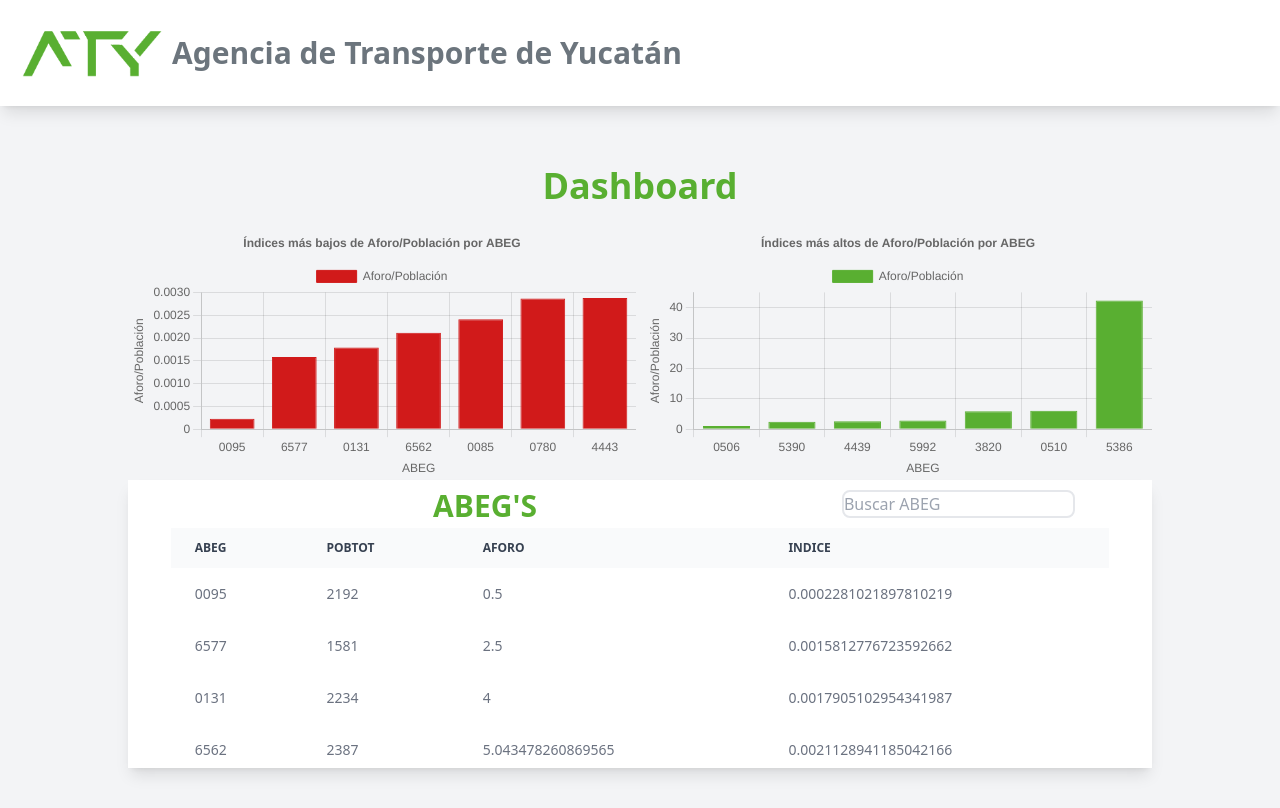
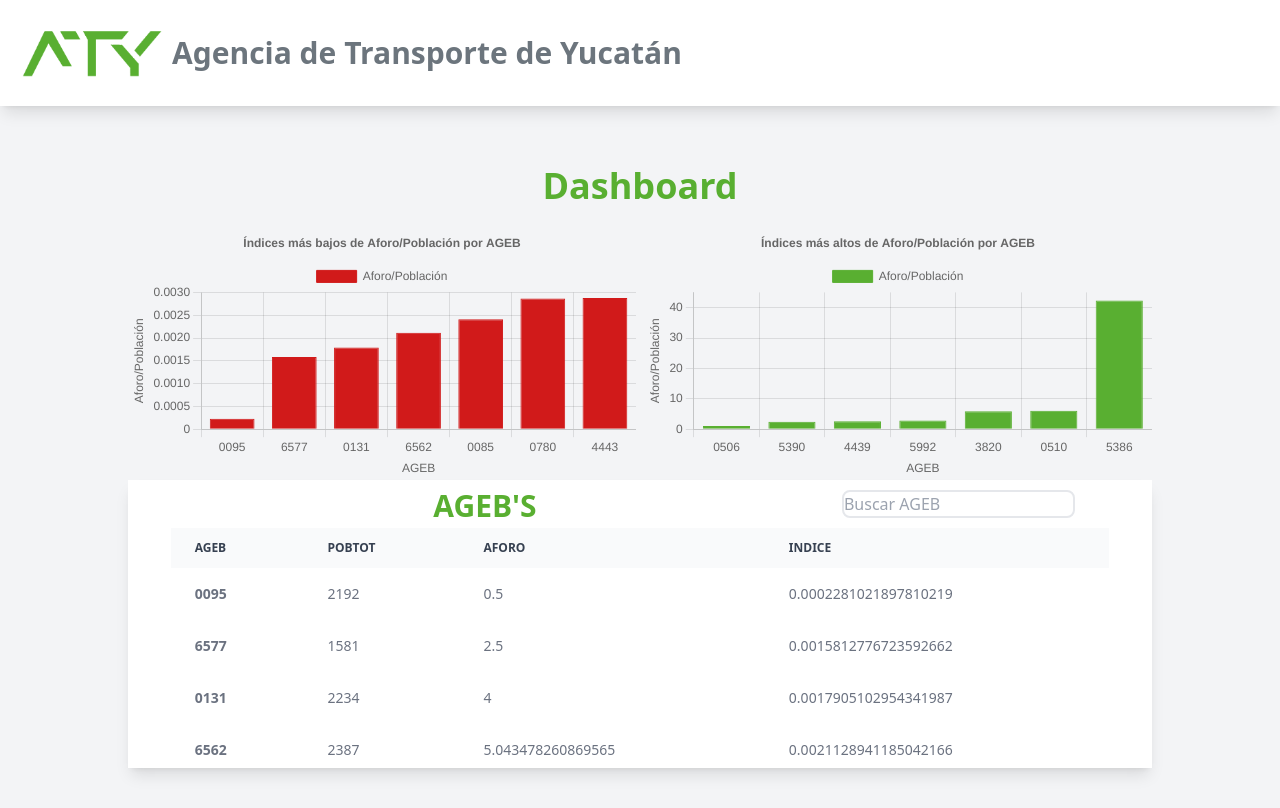
Before and after one commit to devcoso/frontend-hack-ruta-urbana, a React (Vite) app: page / in a window 1280 px wide. Built offline with nearby package versions, Linux system fonts and the light colour scheme.

Commit message:
fix: ABEG to AGEB

```diff
--- a/src/components/ABEGList.jsx
+++ b/src/components/AGEBList.jsx
@@ -1,18 +1,18 @@
 import React, { useEffect, useState } from 'react'
 
-function ABEGList({list}) {
-    const [listABEG, setData] = useState(list)
+function AGEBList({list}) {
+    const [listAGEB, setData] = useState(list)
     const [search, setSearch] = useState("")
 
-    const searchABEG = (value) => {
+    const searchAGEB = (value) => {
         if (value === "") {
             setData(list)
             return
         }
         const newList = list.filter((item) => {
-            // Expresion regular para buscar por ABEG
+            // Expresion regular para buscar por AGEB
             const expresion = new RegExp("\\b" + search, "i");
-            if (item.ABEG.search(expresion) != -1){
+            if (item.AGEB.search(expresion) != -1){
                 return item;
             }
             return null;
@@ -21,16 +21,16 @@ function ABEGList({list}) {
     }
 
     useEffect(() => {
-        searchABEG(search)
+        searchAGEB(search)
     }, [search])
 
   return (
     <div className="h-72 bg-white shadow-lg">
         <div className="w-11/12 h-1/6 flex mx-2 gap-2">
-          <h1 className="text-center py-2 text-primary font-bold text-2xl md:text-3xl w-1/2 md:w-3/4">ABEG'S</h1>
+          <h1 className="text-center py-2 text-primary font-bold text-2xl md:text-3xl w-1/2 md:w-3/4">AGEB'S</h1>
             <input
                 type="text"
-                placeholder="Buscar ABEG"
+                placeholder="Buscar AGEB"
                 className="border-2 border-gray-200 rounded-lg m-auto w-1/2 md:w-1/4"
                 onChange={(e) => setSearch(e.target.value)}
             />
@@ -48,20 +48,13 @@ function ABEGList({list}) {
                       </tr>
                   </thead>
                   <tbody>
-                    {listABEG.length > 0 ? listABEG.map((item) => (
-                        <tr key={item.ABEG}>
-                            <td className="px-6 py-4 whitespace-nowrap">
-                                {item.ABEG}
-                            </td>
-                            <td className="px-6 py-4 whitespace-nowrap">
-                                {item.POBTOT}
-                            </td>
-                            <td className="px-6 py-4 whitespace-nowrap">
-                                {item.AFORO}
-                            </td>
-                            <td className="px-6 py-4 whitespace-nowrap">
-                                {item.INDICE}
-                            </td>
+                    {listAGEB.length > 0 ? listAGEB.map((item) => (
+                        <tr key={item.AGEB}>
+                            {Object.keys(item).map((key) => (
+                                <td className={`px-6 py-4 ${key == "AGEB" && 'font-bold'}`} key={key + "_" + item.AGEB}>
+                                    {item[key]}
+                                </td>
+                            ))}
                         </tr>
                     )) : <tr><td colSpan="4" className="text-center">No hay datos</td></tr>}
                   </tbody>
@@ -72,4 +65,4 @@ function ABEGList({list}) {
   )
 }
 
-export default ABEGList
+export default AGEBList
--- a/src/data/getData.js
+++ b/src/data/getData.js
@@ -6,7 +6,7 @@ export const getData = () => {
     //Obtener aforo/población
     const poblacion_data = data.map((item) => {
         return {
-            "ABEG" : item.CVE_AGEB,
+            "AGEB" : item.CVE_AGEB,
             "POBTOT" : item.POBTOT,
             "AFORO" : item.AFORO,
             "INDICE" : item.AFORO / item.POBTOT
@@ -15,7 +15,7 @@ export const getData = () => {
     //QUITAR DUPLICADOS
     .filter((item, index, self) =>
         index === self.findIndex((t) => (
-            t.ABEG === item.ABEG
+            t.AGEB === item.AGEB
         ))
     )
 
--- a/src/pages/Dashboard.jsx
+++ b/src/pages/Dashboard.jsx
@@ -1,6 +1,6 @@
 
 import BarChart from '../components/BarChart'
-import ABEGList from '../components/ABEGList'
+import AGEBList from '../components/AGEBList'
 import { getData } from '../data/getData'
 
 function Dashboard() {
@@ -16,26 +16,26 @@ function Dashboard() {
       <h1 className='text-primary text-4xl font-bold text-center my-5'>Dashboard</h1>
       <div className='grid grid-cols-1 md:grid-cols-2 w-full md:w-4/5 m-auto gap-2'>
         <BarChart
-          title='Índices más bajos de Aforo/Población por ABEG'
+          title='Índices más bajos de Aforo/Población por AGEB'
           typeOfValue='Aforo/Población'
-          labels={aforo_poblacion_data_menores.map((item) => item.ABEG)}
+          labels={aforo_poblacion_data_menores.map((item) => item.AGEB)}
           data_to_show={aforo_poblacion_data_menores.map((item) => item.INDICE)}
-          xLabel='ABEG'
+          xLabel='AGEB'
           yLabel='Aforo/Población'
           color='#d11a1a'
         />
         <BarChart
-          title='Índices más altos de Aforo/Población por ABEG'
+          title='Índices más altos de Aforo/Población por AGEB'
           typeOfValue='Aforo/Población'
-          labels={aforo_poblacion_data_mayores.map((item) => item.ABEG)}
+          labels={aforo_poblacion_data_mayores.map((item) => item.AGEB)}
           data_to_show={aforo_poblacion_data_mayores.map((item) => item.INDICE)}
-          xLabel='ABEG'
+          xLabel='AGEB'
           yLabel='Aforo/Población'
           color='#59af31'
         />
       </div>
       <div className="m-auto w-full md:w-4/5">
-        <ABEGList list={poblacion_data} />
+        <AGEBList list={poblacion_data} />
       </div>
     </>
   )
```
